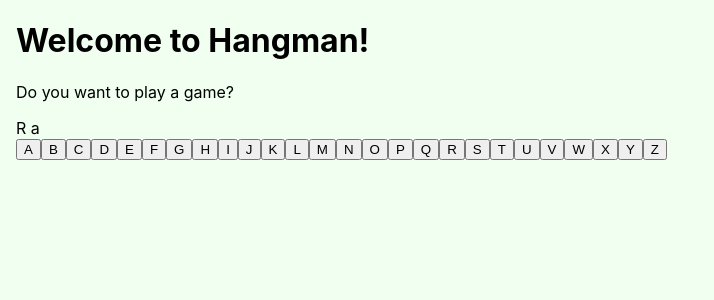
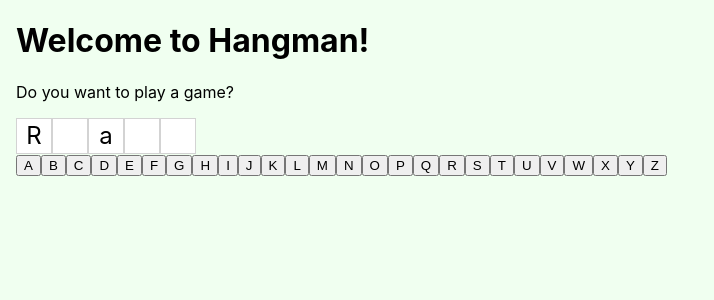
Before and after one commit to hurshik7/STUDY_react_basic, a React (Create React App) app: page / in a window 1280 px wide. Shown: the top 300 px of the page, without its empty margins (0-714 px from the left). Built offline with nearby package versions, Linux system fonts and the light colour scheme.

Commit message:
style: add css

```diff
--- a/src/App.css
+++ b/src/App.css
@@ -1,3 +1,17 @@
+.letter {
+  border: 1px solid lightgrey;
+  background-color: white;
+  width: 34px;
+  height: 34px;
+  text-align: center;
+  line-height: 34px;
+  font-size: 24px;
+}
+
+.flex {
+  display: flex;
+}
+
 body {
   background-color: honeydew;
   margin: 1rem;
--- a/src/App.js
+++ b/src/App.js
@@ -3,7 +3,7 @@ import GameBoard from './game-board';
 
 export default function App() {
   return (
-    <div>
+    <div className="container">
       <h1>Welcome to Hangman!</h1>
       <p>Do you want to play a game?</p>
       <div>
--- a/src/letter-grid.js
+++ b/src/letter-grid.js
@@ -20,7 +20,7 @@ export default function({secretWord, guessedLetters}) {
         // javascript map mdn
         // 위에 처럼하면 letters안에 span이 문자 개수마다 생김
     return (
-        <div>
+        <div className='flex'>
             {letters}
         </div>
     );
--- a/src/letter.js
+++ b/src/letter.js
@@ -4,7 +4,7 @@ export default function({value, isShown}) {
         output = value;
     }
     return (
-        <span>
+        <span className="letter">
             {output}
         </span>
     );
```
